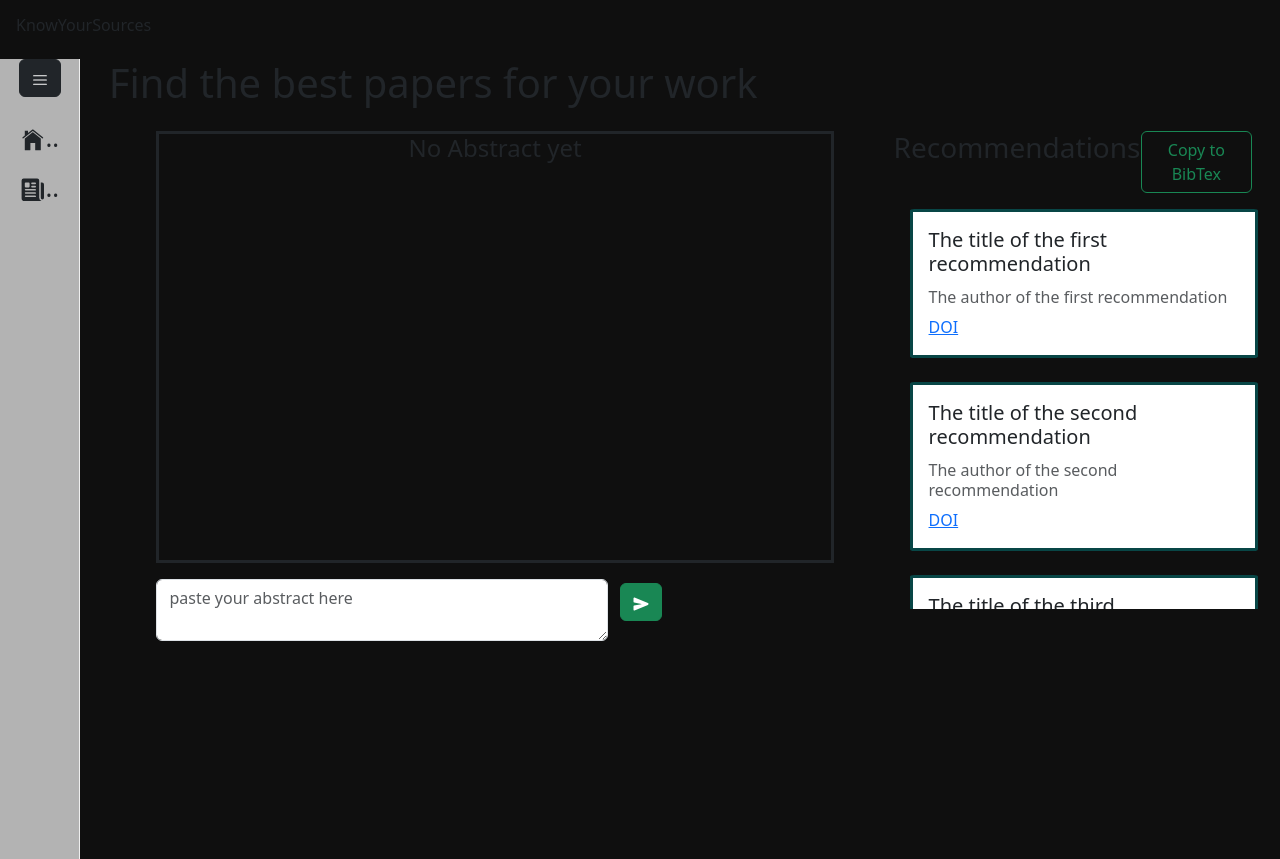
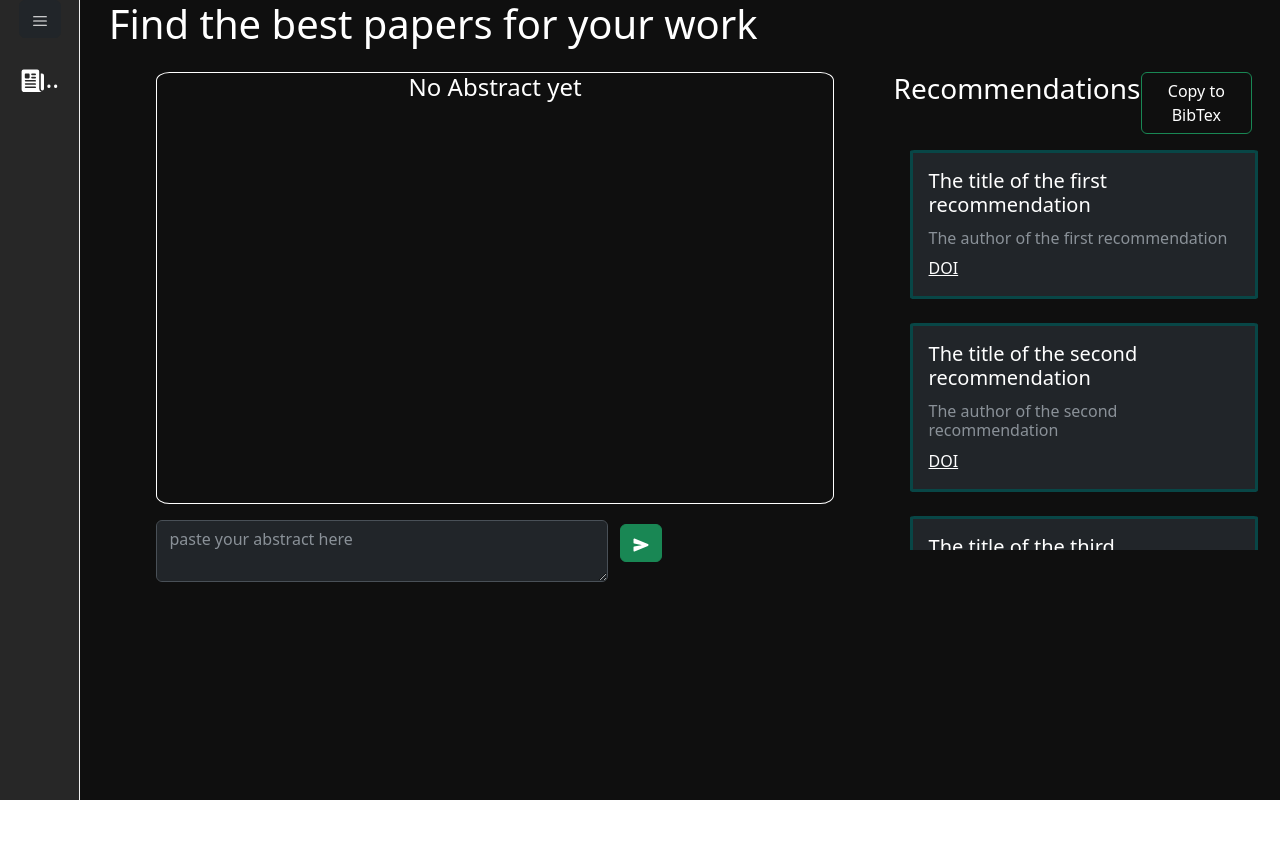
Before and after one commit to MrChriwo/KnowYourSources, a React (Vite) app in the folder frontend/: page / in a window 1280 px wide. After the commit the page ends 800 px from the top, so only its background shows below. Built offline with nearby package versions, Linux system fonts and the light colour scheme.

Commit message:
frontend styling adjustment

```diff
--- a/frontend/src/App.scss
+++ b/frontend/src/App.scss
@@ -10,3 +10,7 @@
     padding-top: 2rem !important;
     padding: 0 !important;
 }
+
+* {
+    color: white !important;
+}
--- a/frontend/src/App.tsx
+++ b/frontend/src/App.tsx
@@ -3,13 +3,13 @@ import {Routes, Route} from 'react-router-dom'
 import Sidebar from './components/sidebar/Sidebar'
 import Predict from './pages/predict'
 import { Row, Col} from 'react-bootstrap';
-import TopBanner from './components/topBanner/TopBanner';
+// import TopBanner from './components/topBanner/TopBanner';
 
 const App = () => {
 
   return (
-    <div className='app'>
-      <TopBanner/>
+    <div className='app' data-bs-theme="dark">
+      {/* <TopBanner/> */}
       <Row>
         {/* Sidebar */}
         <Col xs={1} className="sidebar">
--- a/frontend/src/components/abstractFrame/AbstractFrame.scss
+++ b/frontend/src/components/abstractFrame/AbstractFrame.scss
@@ -6,6 +6,8 @@
 
 .abstract-message {
     border-style: solid;
+    border-width: 1px;
+    border-radius: 2%;
 
     min-height: 54vh !important;
     width: 71%;
--- a/frontend/src/components/sidebar/Sidebar.scss
+++ b/frontend/src/components/sidebar/Sidebar.scss
@@ -1,3 +1,21 @@
 .ps-sidebar-root {
     font-size: 1.6em;
 }
+
+.ps-sidebar-container {
+    background-color: #272727 !important;
+}
+
+.ps-menu-button {
+    * {
+        transition: 0.3s ease-in-out !important;
+
+    }
+
+    &:hover {
+        background-color: rgba(205, 201, 201, 0.772) !important;
+        .ps-menu-label {
+            color: black !important;
+        }
+    }
+}
--- a/frontend/src/components/sidebar/Sidebar.tsx
+++ b/frontend/src/components/sidebar/Sidebar.tsx
@@ -11,12 +11,12 @@ const SidebarNav = () => {
     const [collapsed, setCollapsed] = useState(true);
 
   return (
-    <Sidebar style={{height: "100%"}} collapsed={collapsed} transitionDuration={100} breakPoint='md'>
+    <Sidebar data-bs-theme="dark" style={{height: "100%"}} collapsed={collapsed} transitionDuration={100} breakPoint='md'>
         <div className='sidebar-header d-flex justify-content-center mb-3'>
             <Button variant="dark" onClick={() => setCollapsed(!collapsed)}>{<RxHamburgerMenu/>}</Button>
         </div>
         <Menu>
-            <MenuItem>{<IoIosHome/>} Home</MenuItem>
+            {/* <MenuItem>{<IoIosHome/>} Home</MenuItem> */}
             <MenuItem>{<IoNewspaper/>} Predict</MenuItem>
         </Menu>
 
```
